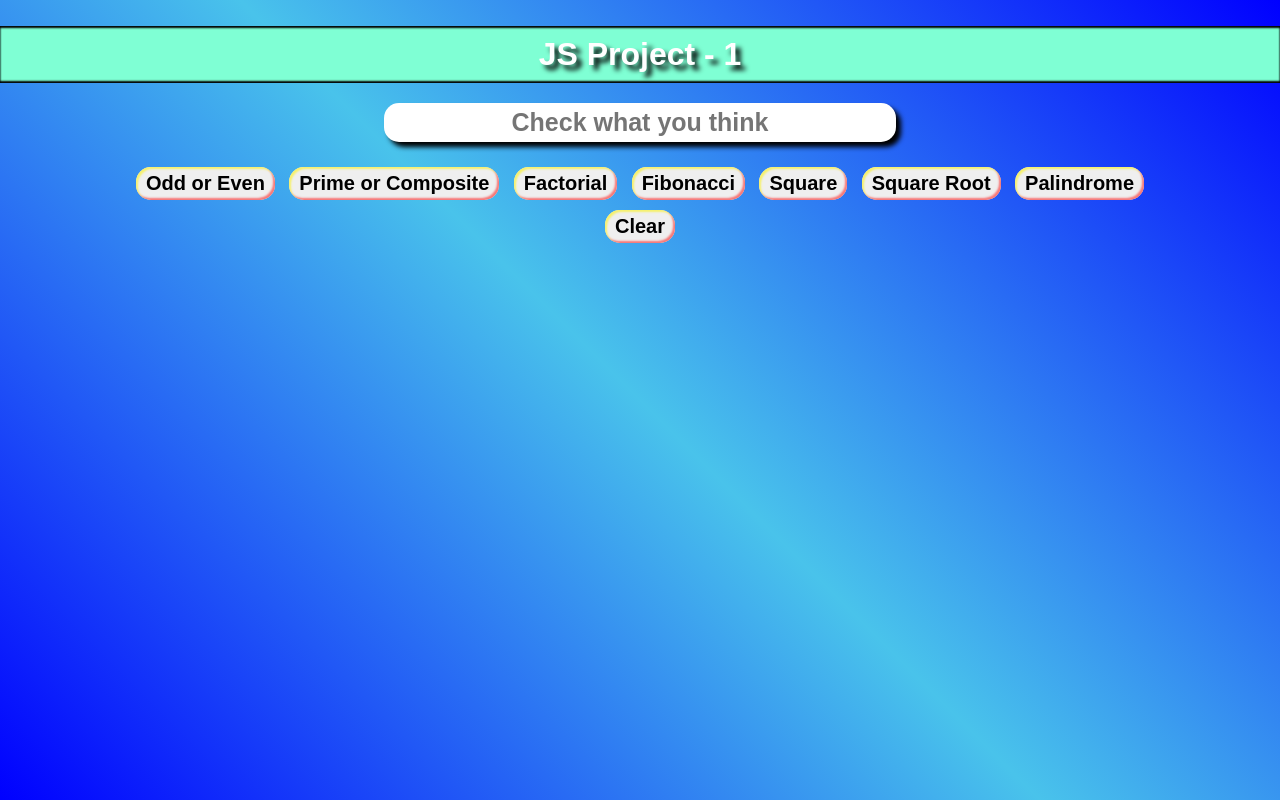
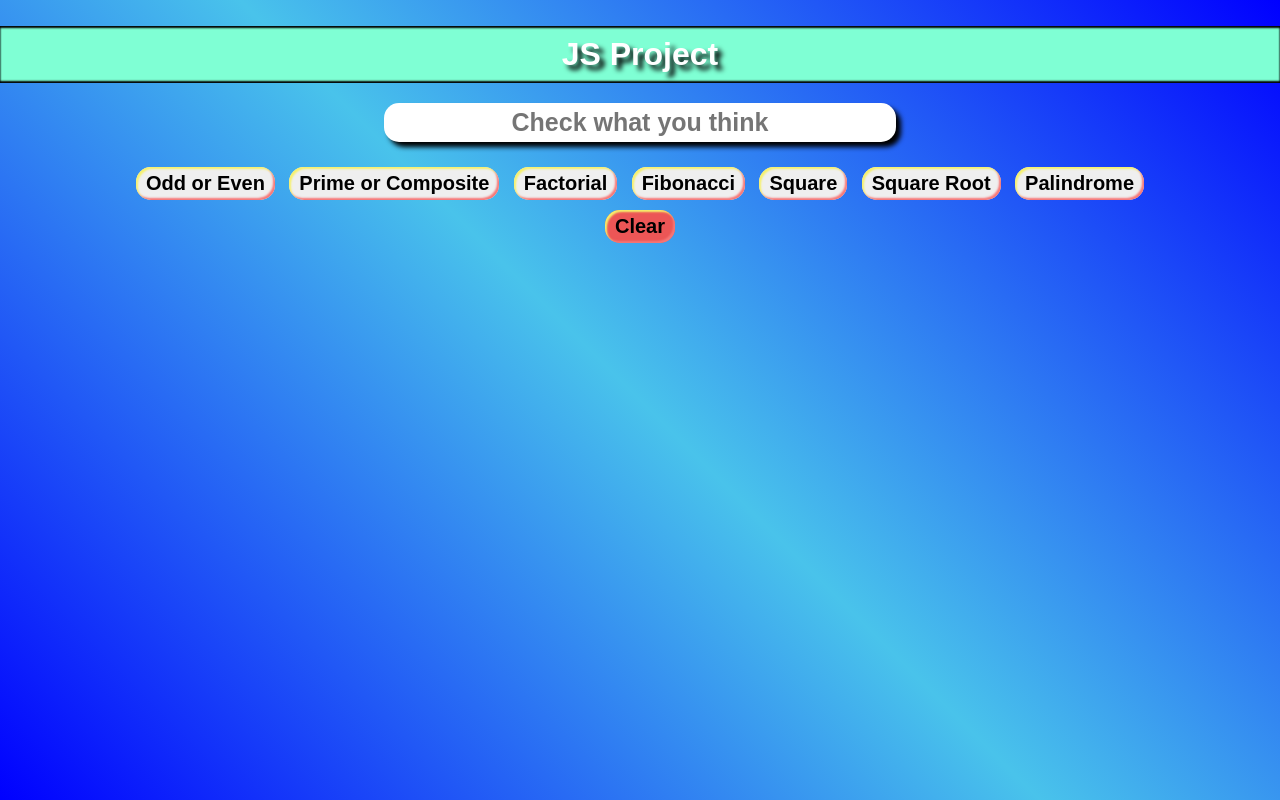
Before and after one commit to Jagadeesh3996/JS-Project---1, a plain HTML site: page public/index.html in a window 1280 px wide. Drawn offline with Linux system fonts and the light colour scheme.

Commit message:
deploy to firbase

```diff
--- a/index.html
+++ b/public/index.html
@@ -4,14 +4,15 @@
 <head>
     <meta charset="UTF-8">
     <meta name="viewport" content="width=device-width, initial-scale=1.0">
+    <link rel="shortcut icon" href="favicon.svg" type="image/x-icon">
     <link rel="stylesheet" href="style.css">
     <script src="script.js" defer></script>
-    <title>Project</title>
+    <title>JS Project</title>
 </head>
 
 <body>
     <div class="main">
-        <h1>JS Project - 1</h1>
+        <h1>JS Project</h1>
 
         <form class="form">
             <input type="textarea" class="inputBx" id="inputBx" placeholder=" Check what you think "><br>
@@ -23,7 +24,7 @@
             <button type="button" onclick="calcuate('square')"> Square </button>
             <button type="button" onclick="calcuate('sqroot')"> Square Root </button>
             <button type="button" onclick="isPalindrome()"> Palindrome </button>
-            <button type="submit">Clear</button>
+            <button type="submit" class="clear">Clear</button>
 
             <div id="outputBx" class="outputBx"></div>
         </form>
--- a/style.css
+++ b/public/style.css
@@ -63,6 +63,9 @@ span{
     color: rgb(255, 255, 255);
     text-shadow: 5px 5px 5px rgb(0, 0, 0);
 }
+.clear{
+    background-color: #ec5656;
+}
 
 @media screen and (max-width: 700px) {
     .main{
```
Also changed, not shown: firebase.json (added), public/favicon.svg (added), public/script.js (renamed from script.js), 3 other files.
